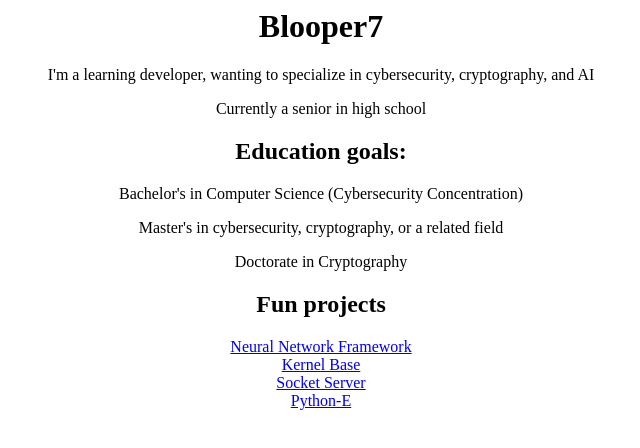
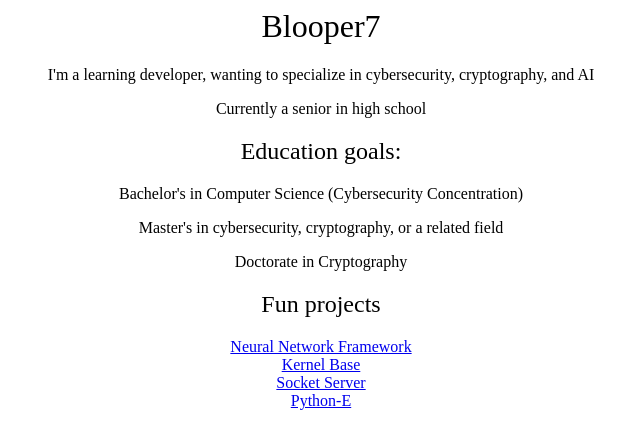
Before and after one commit to Blooper7/blooper7.github.io, a plain HTML site: page index.html in a window 1280 px wide. Shown: the whole page, without its empty margins (319-959 px from the left). Drawn offline with Linux system fonts and the light colour scheme.

Commit message:
Update index.html

```diff
--- a/index.html
+++ b/index.html
@@ -1,12 +1,14 @@
 <html>
 <style>
   @font-face {
-    font-family: VT323;
-    src: url("./VT323-Regular.ttf") format('truetype');
-    src: url("./VT323-Regular.woff") format('woff');
+    font-family: "VT323";
+    src: url("./VT323-Regular.ttf") format('truetype'),
+         url("./VT323-Regular.woff") format('woff');
   }
   * {
-    font-famiy: VT323;
+    font-famiy: "VT323";
+    font-weight:normal;
+    font-style:normal;
   }
 </style>
 <center>
```
